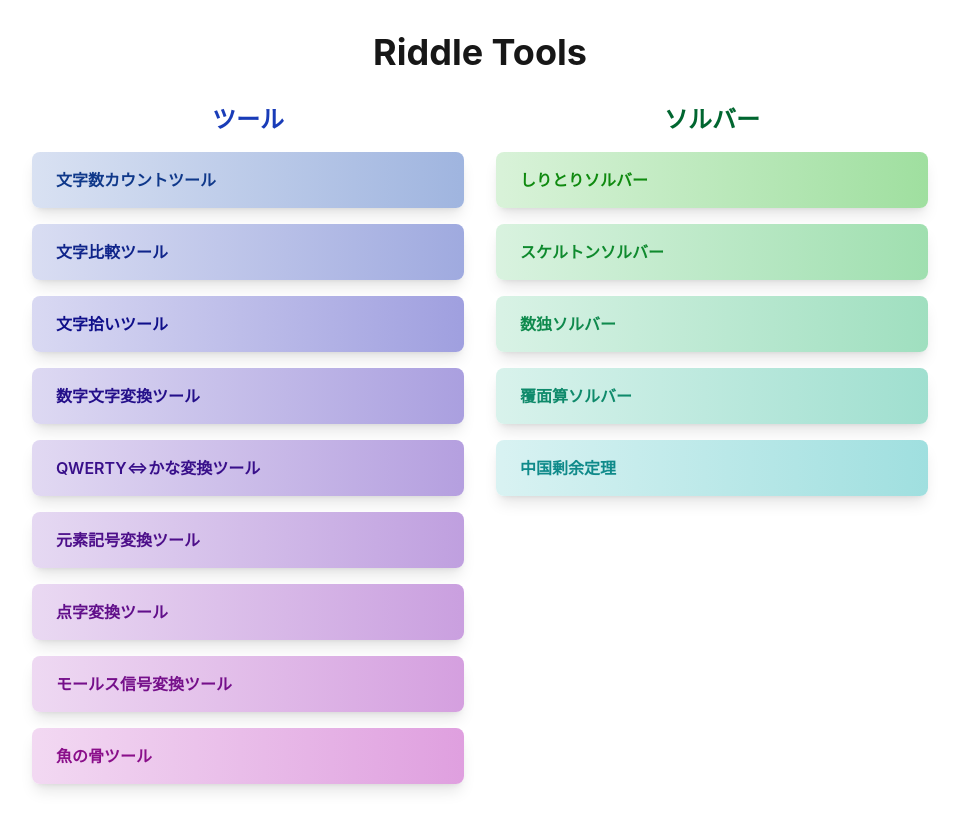
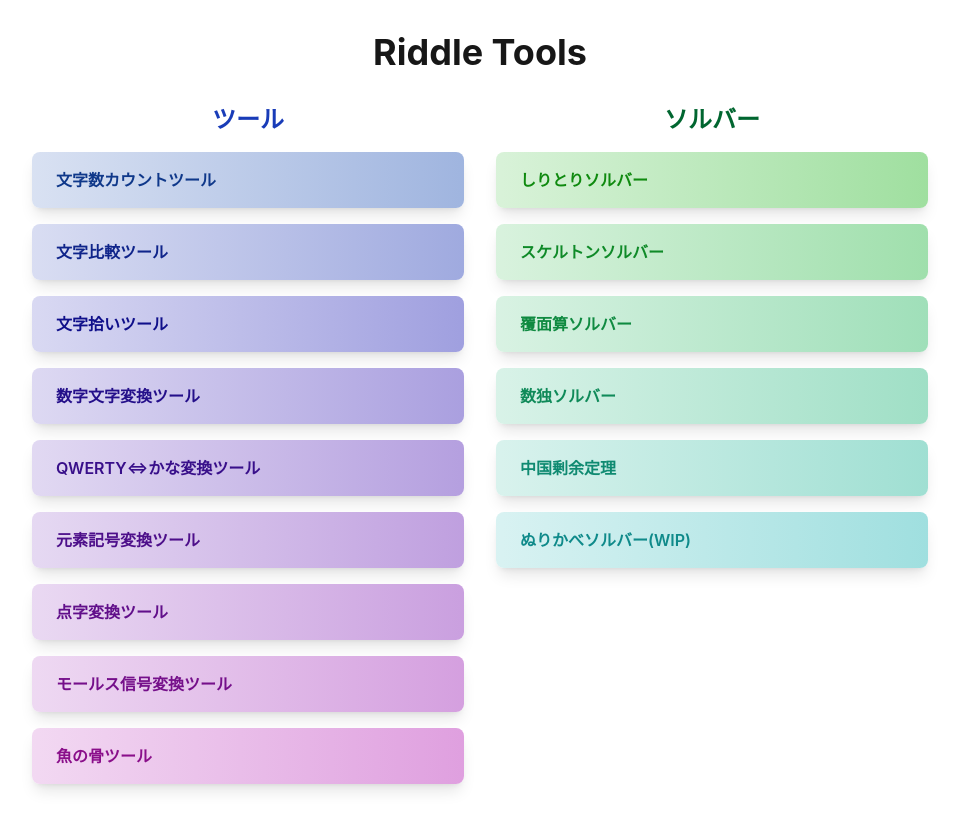
Before and after one commit to izmktr/riddletools, a Next.js app: page / in a window 1280 px wide. Shown: the whole page, without its empty margins (160-1119 px from the left). Built offline with nearby package versions, Linux system fonts and the light colour scheme.

Commit message:
feat: 数独ソルバーを追加し、ぬりかべソルバーのWIPを表示

```diff
--- a/src/app/page.tsx
+++ b/src/app/page.tsx
@@ -17,9 +17,10 @@ export default function Home() {
   const Solver = [
     ["しりとりソルバー", "/shiritori"],
     ["スケルトンソルバー", "/skeleton"],
+    ["覆面算ソルバー", "/cryptarithmetic"],
     ["数独ソルバー", "/sudoku"],
-    ["覆面算ソルバー", "/cryptarithmetic"],
     ["中国剰余定理", "/chinese-remainder"],
+    ["ぬりかべソルバー(WIP)", "/nurikabe"],
   ];
 
   // 色のグラデーション生成関数
```
